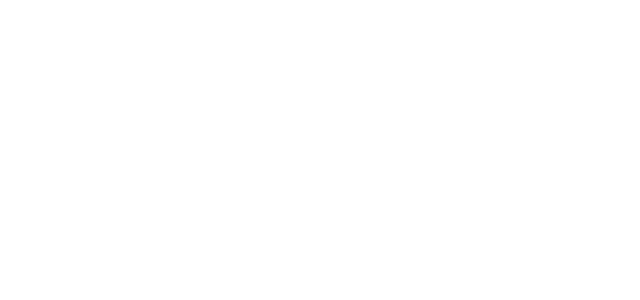
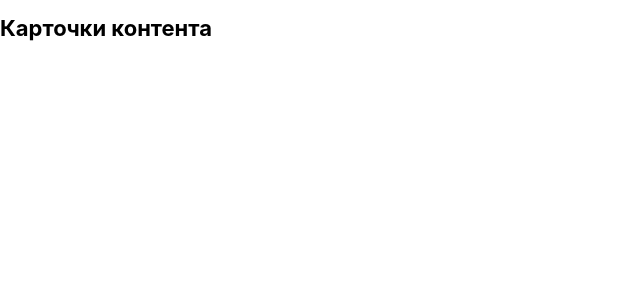
Before and after one commit to ValeriyaAgafonova/tp-lab, a React (Create React App) app in the folder tp-shop/: page / in a window 1280 px wide. Shown: the top 300 px of the page, without its empty margins (0-640 px from the left). Built offline with nearby package versions, Linux system fonts and the light colour scheme.

Commit message:
feat: add components and pages.

```diff
--- a/tp-shop/package.json
+++ b/tp-shop/package.json
@@ -10,6 +10,7 @@
     "@types/node": "^16.18.11",
     "@types/react": "^18.0.27",
     "@types/react-dom": "^18.0.10",
+    "node-sass": "^8.0.0",
     "react": "^18.2.0",
     "react-dom": "^18.2.0",
     "react-scripts": "5.0.1",
--- a/tp-shop/src/App.css
+++ /dev/null
@@ -1,3 +0,0 @@
-.App {
-  text-align: center;
-}
--- /dev/null
+++ b/tp-shop/src/App.scss
@@ -0,0 +1,3 @@
+.App {
+
+}
--- a/tp-shop/src/App.tsx
+++ b/tp-shop/src/App.tsx
@@ -1,9 +1,11 @@
+import './App.scss';
+import MainList from './pages/MainList/MainList';
 
-import './App.css';
 
 function App() {
   return (
     <div className="App">
+<MainList/>
 
     </div>
   );
--- /dev/null
+++ b/tp-shop/src/pages/MainList/MainList.scss
@@ -0,0 +1,3 @@
+.mainList__heading{
+    font-size: 22px;
+}
--- /dev/null
+++ b/tp-shop/src/pages/MainList/MainList.tsx
@@ -0,0 +1,13 @@
+
+import './MainList.scss'
+
+function MainList(){
+return(
+    <div className="mainList">
+<h1 className='mainList__heading'>Карточки контента</h1>
+    </div>
+)
+
+}
+
+export default MainList;
```
Also changed, not shown: tp-shop/src/pages/Information/Information.tsx (added, +10 -0 lines), 1 other file (tests, documents, lock files or other folders).
